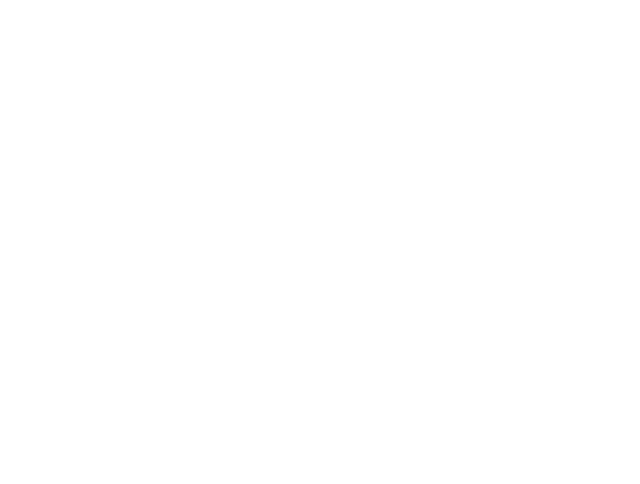
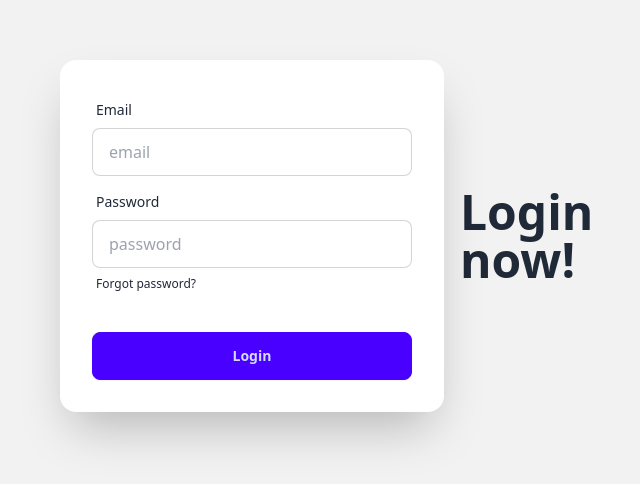
Before and after one commit to Mohiuddin10/coffee-store-client-site, a React (Vite) app: page /signin in a window 1280 px wide. Shown: the part 164-648 px from the top of the page, without its empty margins (277-917 px from the left). Built offline with nearby package versions, Linux system fonts and the light colour scheme.

Commit message:
working with patch

```diff
--- a/src/components/SignIn.jsx
+++ b/src/components/SignIn.jsx
@@ -1,8 +1,73 @@
+import { useContext } from "react";
+import { AuthContext } from "../providers/AuthProvider";
+import Swal from "sweetalert2";
 
 const SignIn = () => {
+
+    const {signInUser} = useContext(AuthContext);
+
+    const handleSignIn = e => {
+        e.preventDefault();
+        const form = e.target;
+        const email = form.email.value;
+        const password = form.password.value;
+        signInUser(email, password)
+        .then(result => {
+            console.log(result.user);
+            const user = {
+                email,
+                lastLoggedAt: result.user?.metadata?.lastSignInTime
+            }
+            console.log(user);
+            Swal.fire({
+                position: "top-end",
+                icon: "success",
+                title: `${result.user.email} Signin successfully`,
+                showConfirmButton: false,
+                timer: 1500
+              });
+        })
+        .catch(error => {
+            console.error(error);
+            Swal.fire({
+                position: "top-end",
+                icon: "error",
+                title: `Enter email and password properly`,
+                showConfirmButton: false,
+                timer: 1500
+              });
+        })
+    }
+
     return (
-        <div>
-
+        <div className="hero min-h-screen bg-base-200">
+            <div className="hero-content flex-col lg:flex-row-reverse">
+                <div className="text-center lg:text-left">
+                    <h1 className="text-5xl font-bold">Login now!</h1>
+                </div>
+                <div className="card shrink-0 w-full max-w-sm shadow-2xl bg-base-100">
+                    <form onSubmit={handleSignIn} className="card-body">
+                        <div className="form-control">
+                            <label className="label">
+                                <span className="label-text">Email</span>
+                            </label>
+                            <input type="email" name="email" placeholder="email" className="input input-bordered" required />
+                        </div>
+                        <div className="form-control">
+                            <label className="label">
+                                <span className="label-text">Password</span>
+                            </label>
+                            <input type="password" name="password" placeholder="password" className="input input-bordered" required />
+                            <label className="label">
+                                <a href="#" className="label-text-alt link link-hover">Forgot password?</a>
+                            </label>
+                        </div>
+                        <div className="form-control mt-6">
+                            <button className="btn btn-primary">Login</button>
+                        </div>
+                    </form>
+                </div>
+            </div>
         </div>
     );
 };
--- a/src/providers/AuthProvider.jsx
+++ b/src/providers/AuthProvider.jsx
@@ -1,5 +1,5 @@
 import { createContext, useState } from "react";
-import { createUserWithEmailAndPassword, getAuth } from "firebase/auth";
+import { createUserWithEmailAndPassword, getAuth, signInWithEmailAndPassword } from "firebase/auth";
 import app from "../firebase/firebase.config";
 
 const auth = getAuth(app);
@@ -14,10 +14,17 @@
         setLoading(true)
         return createUserWithEmailAndPassword(auth, email, password);
     }
+
+    const signInUser = (email, password) => {
+        setLoading(true)
+        return signInWithEmailAndPassword(auth, email, password);
+    }
+
     const userInfo = {
         user,
         loading,
-        createUser
+        createUser,
+        signInUser
     }
     return (
         <AuthContext.Provider value={userInfo}>
```
